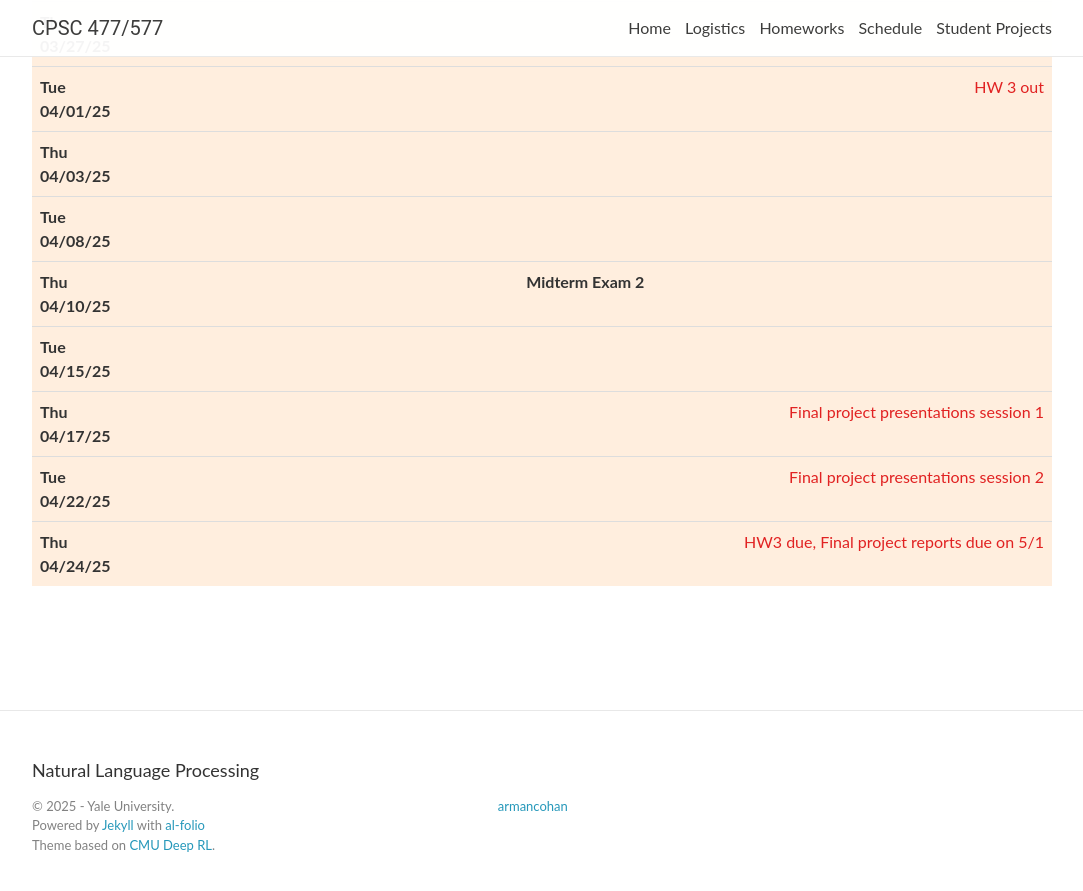
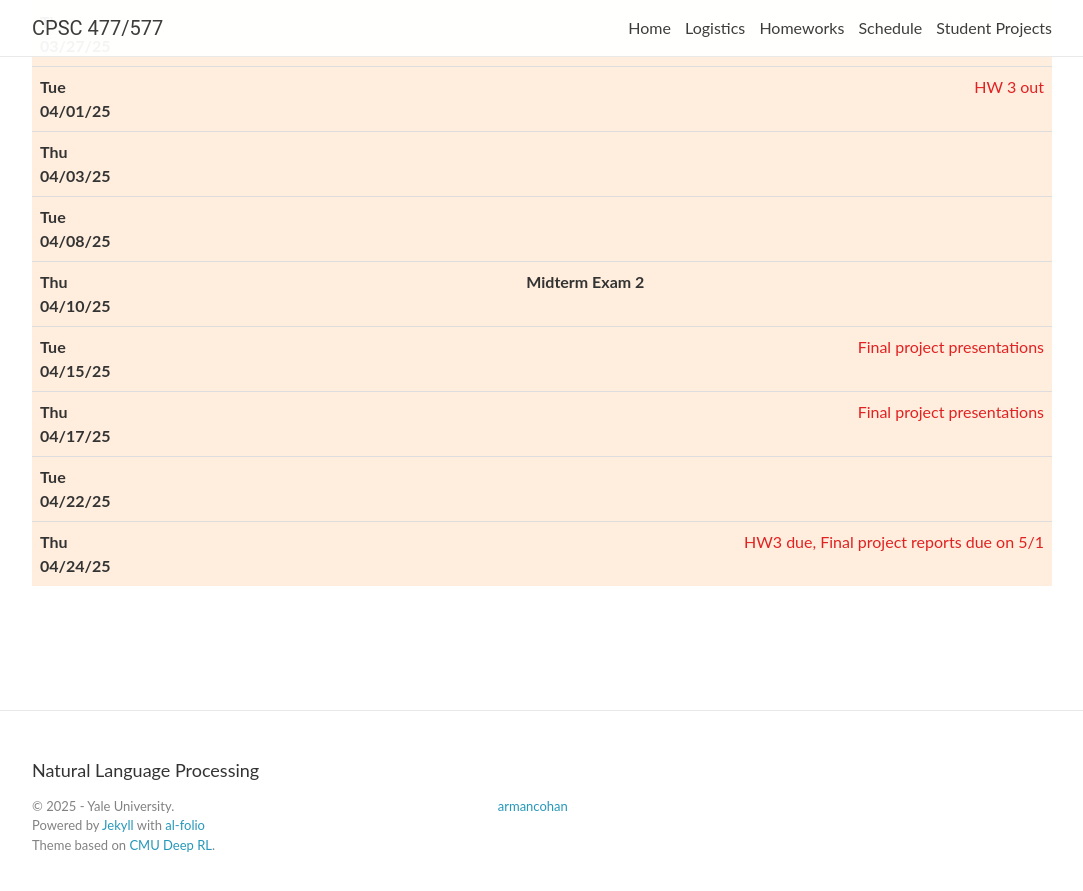
Before and after one commit to yale-nlp/cpsc477, a Jekyll site: the page built from _pages/lectures.md, in a window 1280 px wide and 900 px high, scrolled down 1472 px. Shown: the top 891 px of the window, without its empty margins (98-1181 px from the left). Built offline with Jekyll 4.4.1, drawn with Linux system fonts in a browser that asks for light colours; nearby versions of some CDN libraries; comment, search, counter and statistics services are not loaded.

Commit message:
Update lectures.yml

```diff
--- a/_data/lectures.yml
+++ b/_data/lectures.yml
@@ -318,7 +318,7 @@
 - date: Tue 04/08/25
   lecturer:
   title:
-    - Agent-based systems
+    - Parameter-efficient Fine-Tuning
   slides:
   readings:
   optional:
@@ -333,27 +333,27 @@
 - date: Tue 04/15/25
   lecturer:
   title:
-    - Parameter-efficient Fine-Tuning
+    -  Project presentations session 1
   slides:
   readings:
   optional:
-  logistics:
+  logistics: Final project presentations
 
 - date: Thu 04/17/25
-  lecturer:
-  title: Project presentations session 1
-  slides:
-  readings:
-  optional:
-  logistics: Final project presentations session 1
-
-- date: Tue 04/22/25
   lecturer:
   title: Project presentations session 2
   slides:
   readings:
   optional:
-  logistics: Final project presentations session 2
+  logistics: Final project presentations
+
+- date: Tue 04/22/25
+  lecturer:
+  title: Agent-based systems
+  slides:
+  readings:
+  optional:
+  logistics:
 
 - date: Thu 04/24/25
   guest:
```
